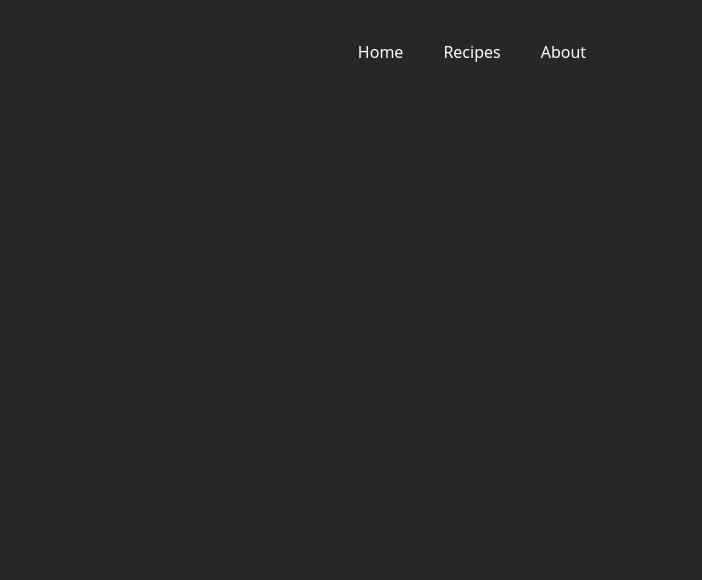
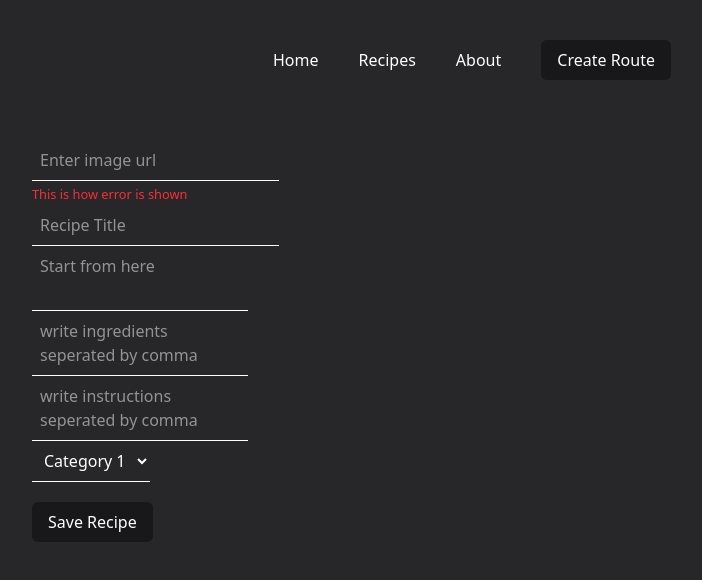
Before and after one commit to KushagraSharma10/Recipe-React, a React (Vite) app: page /create-recipe in a window 1280 px wide. Before the commit this address had no page. Shown: the top 580 px of the page, without its empty margins (168-870 px from the left). Built offline with nearby package versions, Linux system fonts and the light colour scheme.

Commit message:
add Create recipe page and integrate form handling with react-hook-form

```diff
--- a/package.json
+++ b/package.json
@@ -11,8 +11,10 @@
   },
   "dependencies": {
     "@tailwindcss/vite": "^4.1.10",
+    "nanoid": "^5.1.5",
     "react": "^19.1.0",
     "react-dom": "^19.1.0",
+    "react-hook-form": "^7.58.1",
     "react-router-dom": "^7.6.2",
     "react-toastify": "^11.0.5",
     "tailwindcss": "^4.1.10"
--- a/src/components/Navbar.jsx
+++ b/src/components/Navbar.jsx
@@ -3,10 +3,11 @@ import { NavLink } from 'react-router-dom'
 
 const Navbar = () => {
   return (
-    <div className='flex justify-center gap-x-10 mb-15'>
+    <div className='flex items-center justify-center gap-x-10 mb-15'>
         <NavLink className={(e)=> e.isActive ? "text-pink-500" : ""} to="/">Home</NavLink>
         <NavLink className={(e)=> e.isActive ? "text-pink-500" : ""} to="/recipes">Recipes</NavLink>
         <NavLink className={(e)=> e.isActive ? "text-pink-500" : ""} to="/about">About</NavLink>
+        <NavLink className={`px-4 py-2 bg-zinc-900 rounded-md ${(e)=> e.isActive ? "text-pink-500" : ""}`} to="/create-recipe">Create Route</NavLink>
     </div>
   )
 }
--- /dev/null
+++ b/src/pages/Create.jsx
@@ -0,0 +1,67 @@
+import { nanoid } from "nanoid";
+import React from "react";
+import { useForm } from "react-hook-form";
+
+const Create = () => {
+  const { register, handleSubmit, reset } = useForm();
+
+  const submitHandler = (data) =>{
+    data.id = nanoid()
+    console.log(data)
+  }
+
+  return (
+    <form onSubmit={handleSubmit(submitHandler)}>
+      <input
+        type="url"
+        {...register("image")}
+        className="block border-b outline-0 p-2"
+        placeholder="Enter image url"
+      />
+      <small className="text-red-500">This is how error is shown</small>
+      <input
+        type="text"
+        {...register("title")}
+        className="block border-b outline-0 p-2"
+        placeholder="Recipe Title"
+      />
+
+      <textarea
+        type="text"
+        {...register("description")}
+        className="block border-b outline-0 p-2 resize-none"
+        placeholder="Start from here"
+      />
+
+      <textarea
+        type="text"
+        {...register("ingredients")}
+        className="block border-b outline-0 p-2 resize-none"
+        placeholder="write ingredients seperated by comma"
+      />
+
+      <textarea
+        type="text"
+        {...register("instructions")}
+        className="block border-b outline-0 p-2 resize-none"
+        placeholder="write instructions seperated by comma"
+      />
+
+      <select
+        {...register("Category")}
+        className="block border-b outline-0 p-2"
+
+      >
+        <option value="cat-1">Category 1</option>
+        <option value="cat-2">Category 2</option>
+        <option value="cat-3">Category 3</option>
+      </select>
+
+      <button className="block mt-5 px-4 py-2 bg-zinc-900 rounded-md cursor-pointer">
+        Save Recipe
+      </button>
+    </form>
+  );
+};
+
+export default Create;
--- a/src/routes/MainRoutes.jsx
+++ b/src/routes/MainRoutes.jsx
@@ -3,6 +3,7 @@ import { Route, Routes } from "react-router-dom";
 import Home from "../pages/Home";
 import Recipes from "../pages/Recipes";
 import About from "../pages/About";
+import Create from "../pages/Create";
 
 const MainRoutes = () => {
   return (
@@ -10,6 +11,7 @@ const MainRoutes = () => {
       <Route path="/" element={<Home />} />
       <Route path="/recipes" element={<Recipes />} />
       <Route path="/about" element={<About />} />
+      <Route path="/create-recipe" element={<Create />} />
     </Routes>
   );
 };
```
Also changed, not shown: 1 other file (tests, documents, lock files or other folders).
